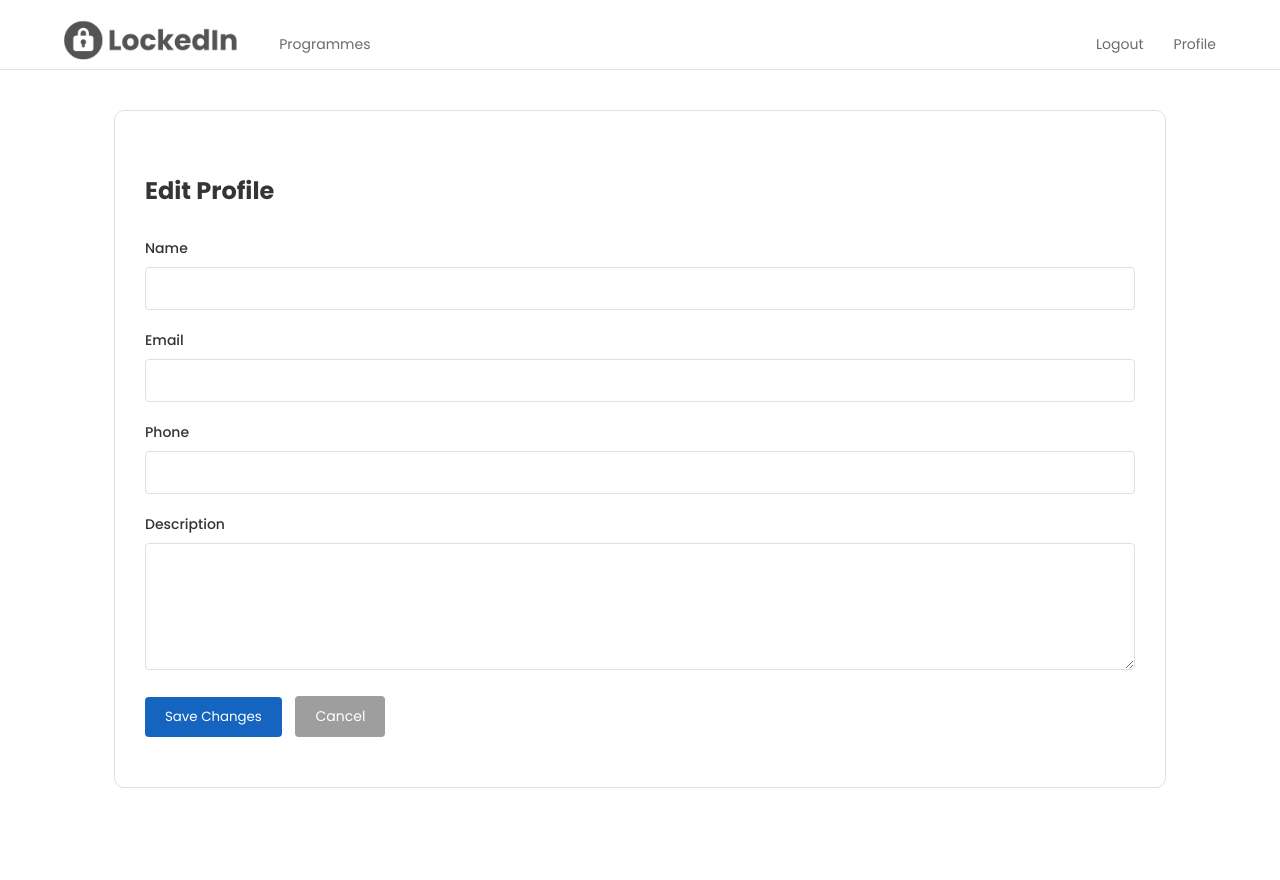
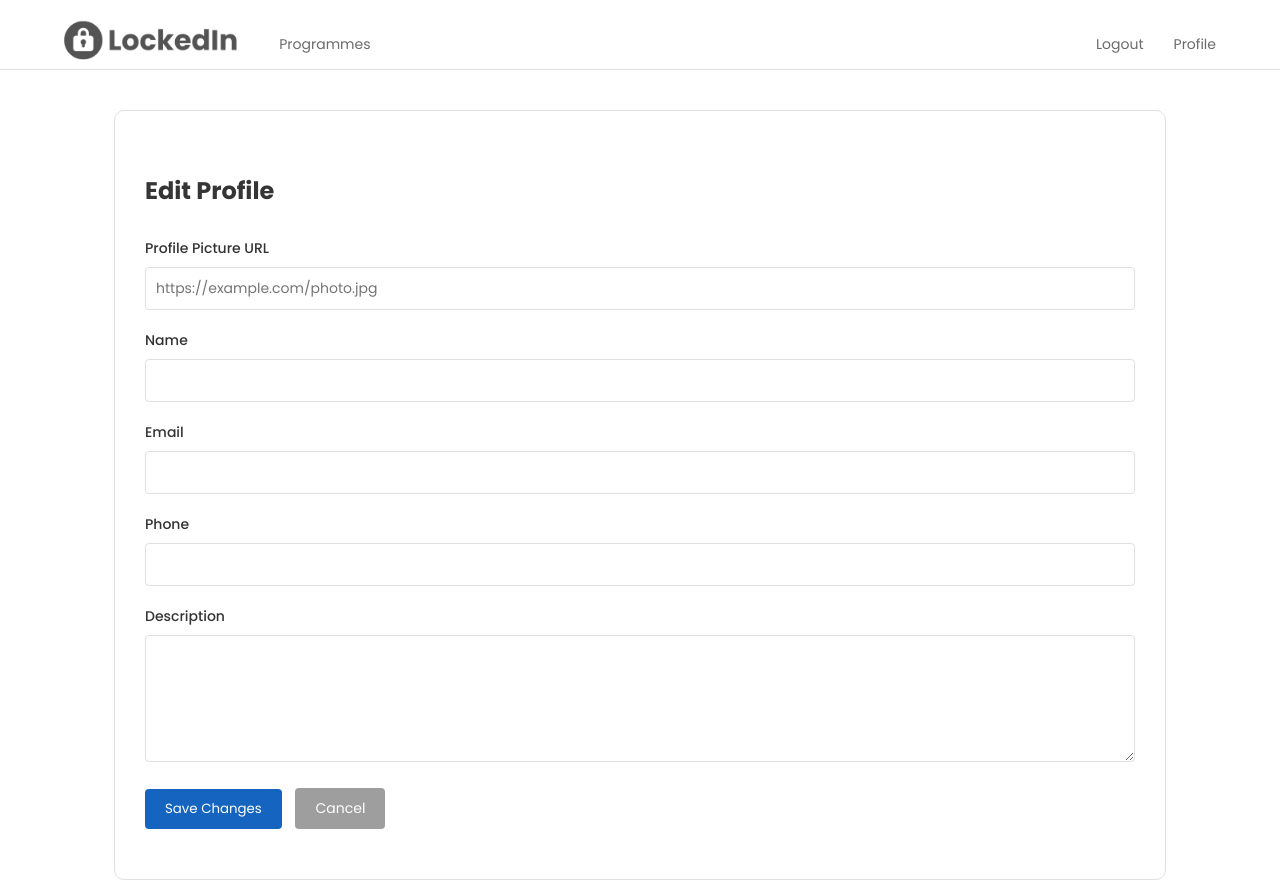
Before and after one commit to BossDNW/LockedIn, a Python web app: template app/templates/edit-profile.html in a window 1280 px wide. Before the commit the page ends 788 px from the top, so only its background shows below. Run offline with Jinja, Linux system fonts and the light colour scheme; the template is opened without the code that fills it, so the values that code supplies are empty.

Commit message:
Profile
Updated to show profile picture

```diff
--- a/app/templates/edit-profile.html
+++ b/app/templates/edit-profile.html
@@ -40,6 +40,13 @@
         border-color: #1565c0;
         box-shadow: 0 0 5px rgba(21, 101, 192, 0.3);
     }
+    .current-profile-picture {
+        width: 100px;
+        height: 100px;
+        border-radius: 50%;
+        object-fit: cover;
+        margin-bottom: 10px;
+    }
     .btn-save {
         background-color: #1565c0;
         color: white;
@@ -77,8 +84,15 @@
             {% if user.role == 'student' %}
                 <!-- Student Edit Form -->
                 <div class="form-group">
+                    <label>Profile Picture URL</label>
+                    {% if user.profile_picture %}
+                        <img src="{{ user.profile_picture }}" class="current-profile-picture">
+                    {% endif %}
+                    <input type="url" name="profile_picture" placeholder="https://example.com/your-photo.jpg" value="{{ user.profile_picture or '' }}">
+                </div>
+                <div class="form-group">
                     <label>Name</label>
-                    <input type="text" name="username" value="{{ user.name or '' }}">
+                    <input type="text" name="username" value="{{ user.name or user.username }}">
                 </div>
                 <div class="form-group">
                     <label>Email</label>
@@ -96,8 +110,15 @@
             {% elif user.role == 'company' %}
                 <!-- Company Edit Form -->
                 <div class="form-group">
+                    <label>Profile Picture URL</label>
+                    {% if user.profile_picture %}
+                        <img src="{{ user.profile_picture }}" class="current-profile-picture">
+                    {% endif %}
+                    <input type="url" name="profile_picture" placeholder="https://example.com/logo.jpg" value="{{ user.profile_picture or '' }}">
+                </div>
+                <div class="form-group">
                     <label>Company Name</label>
-                    <input type="text" name="username" value="{{ user.name or '' }}">
+                    <input type="text" name="username" value="{{ user.name or user.username }}">
                 </div>
                 <div class="form-group">
                     <label>Location</label>
@@ -123,8 +144,15 @@
             {% else %}
                 <!-- Admin Edit Form -->
                 <div class="form-group">
+                    <label>Profile Picture URL</label>
+                    {% if user.profile_picture %}
+                        <img src="{{ user.profile_picture }}" class="current-profile-picture">
+                    {% endif %}
+                    <input type="url" name="profile_picture" placeholder="https://example.com/photo.jpg" value="{{ user.profile_picture or '' }}">
+                </div>
+                <div class="form-group">
                     <label>Name</label>
-                    <input type="text" name="username" value="{{ user.username or '' }}">
+                    <input type="text" name="username" value="{{ user.name or user.username }}">
                 </div>
                 <div class="form-group">
                     <label>Email</label>
```
Also changed, not shown: app/routers/profile.py (+14 -1 lines), app/templates/profile.html (+36 -1 lines).
